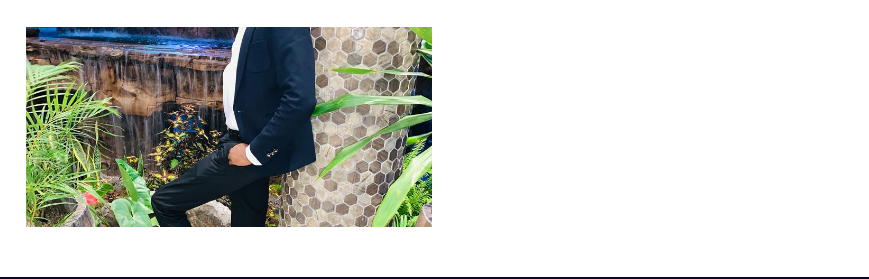
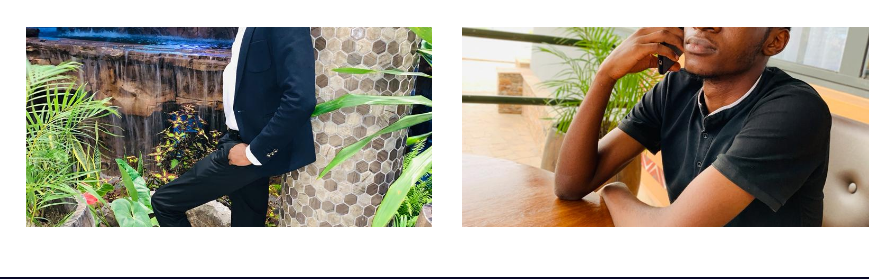
Before and after one commit to Ambaza-Marcelo/ambazamarcellin, a plain HTML site: page pages/gallery.html in a window 1280 px wide. Shown: the part 1615-1894 px from the top of the page, 411-1280 px from the left. Drawn offline with Linux system fonts and the light colour scheme; files whose address does not match are found by name.

Commit message:
add an image'

```diff
--- a/pages/gallery.html
+++ b/pages/gallery.html
@@ -159,6 +159,11 @@
                 <div class="single-gallery-image" style="background: url('../img/ambaza005.jpg');"></div>
               </a>
             </div>
+            <div class="col-md-4">
+              <a href="../img/ambaza004.jpg" class="img-pop-up">
+                <div class="single-gallery-image" style="background: url('../img/ambaza004.jpg');"></div>
+              </a>
+            </div>
           </div>
         </div>
     </div>
```
